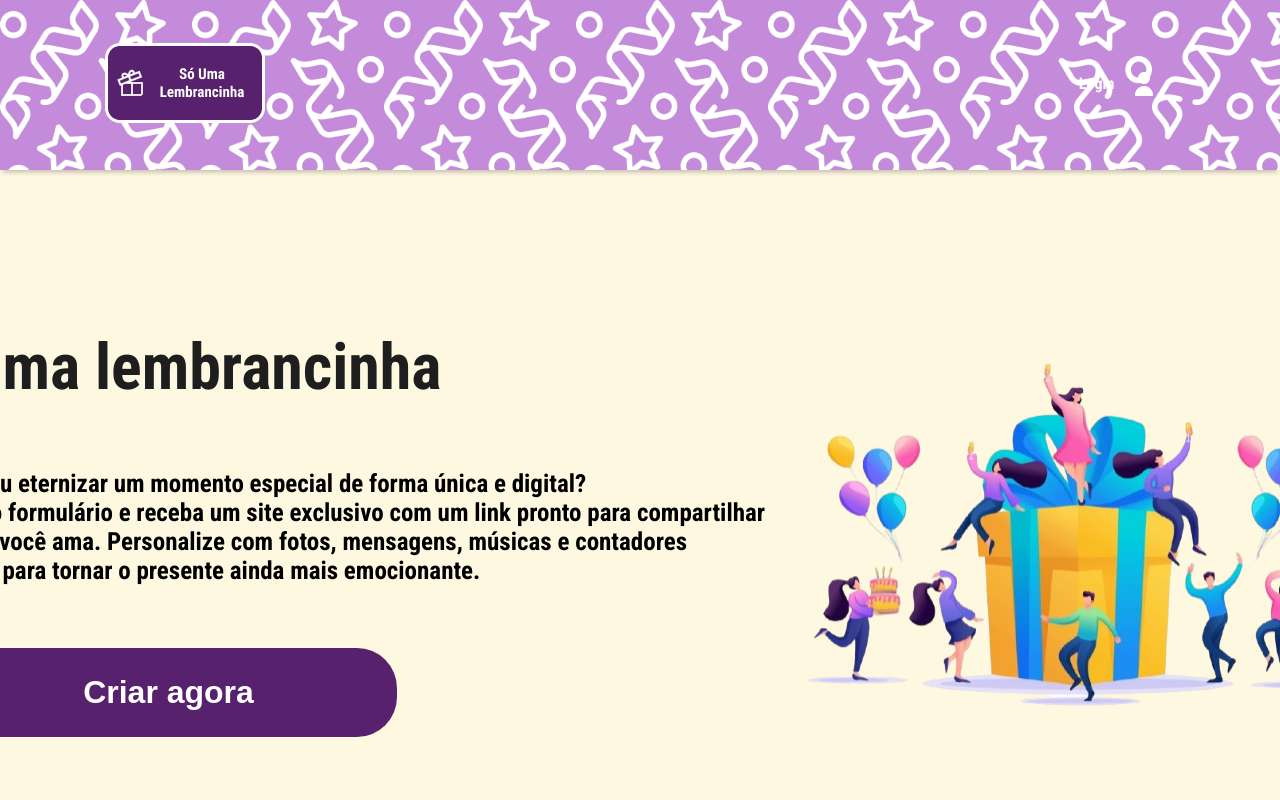
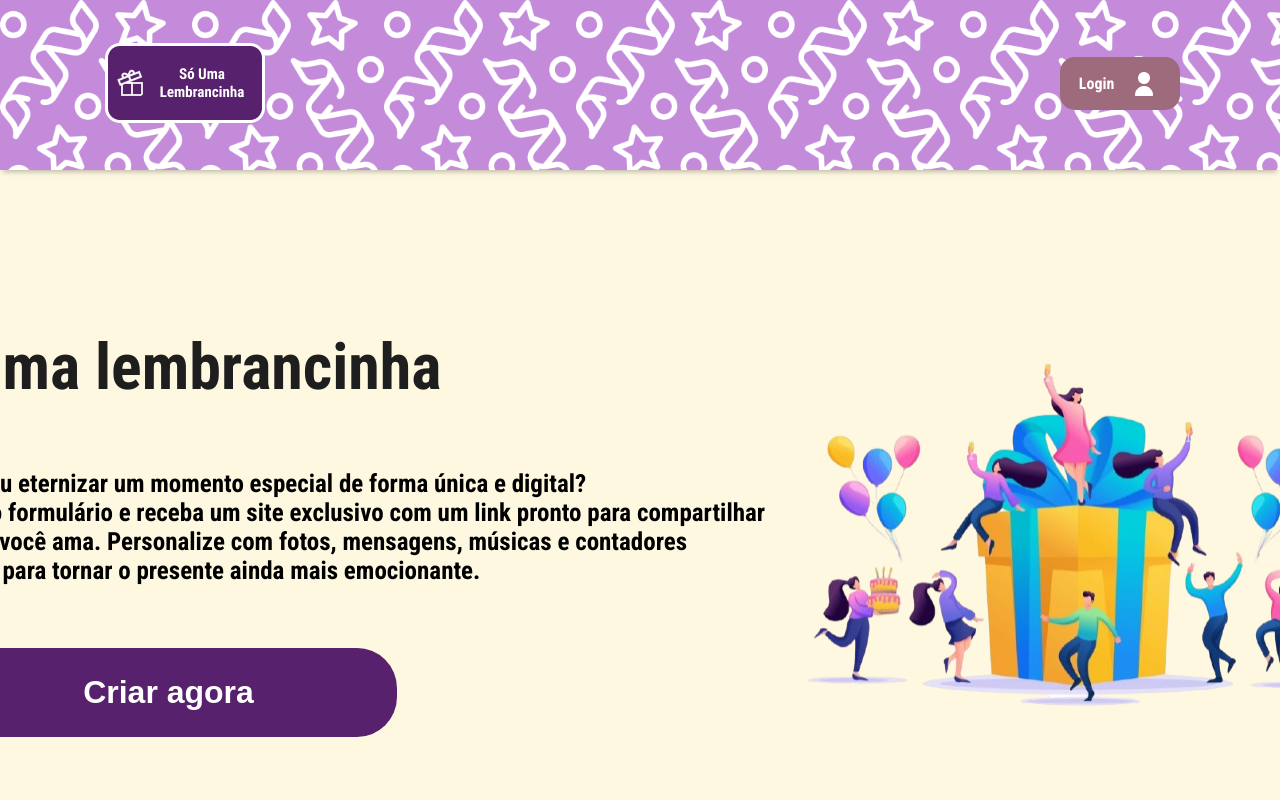
Before and after one commit to BlackStarSt/SoUmPresentinho, a React (Create React App) app: page / in a window 1280 px wide. In both pictures the pointer is over the button "Login". Shown: the top 800 px of the page. Built offline with nearby package versions, Linux system fonts and the light colour scheme.

Commit message:
style: - Mudança de cor do hover do otão de Login

```diff
--- a/src/components/Header/Header.css
+++ b/src/components/Header/Header.css
@@ -44,5 +44,5 @@ header {
 
   .btnLogin:hover {
     outline: none;
-    background-color: var(--roxo-claro);
+    background-color: var(--marrom)
   }
```
